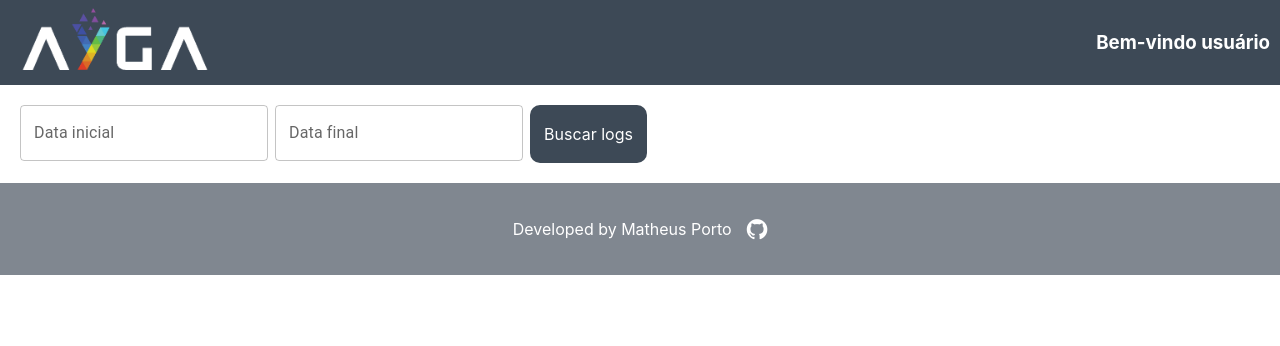
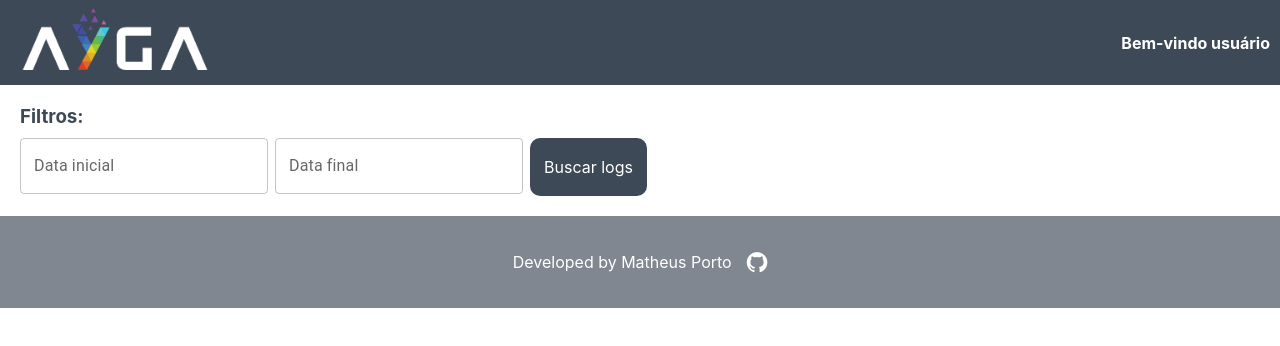
Before and after one commit to matheusmoraesporto/dots-ui, a React (Create React App) app: page / in a window 1280 px wide. Shown: the top 346 px of the page. Built offline with nearby package versions, Linux system fonts and the light colour scheme.

Commit message:
Add descriptions

```diff
--- a/src/components/DeviceTable/styles.css
+++ b/src/components/DeviceTable/styles.css
@@ -1,5 +1,5 @@
 table {
-    margin-top: 30px;
+    margin-bottom: 30px;
     width: 520px;
     border-radius: 20px;
 }
--- a/src/components/Header/index.js
+++ b/src/components/Header/index.js
@@ -6,7 +6,7 @@ function Header() {
     return (
         <header className="Header">
             <img src={AygaLogo} className="logo"></img>
-            <h3>Bem-vindo usuário</h3>
+            <h4>Bem-vindo usuário</h4>
         </header>
     );
 }
--- a/src/components/Header/styles.css
+++ b/src/components/Header/styles.css
@@ -12,7 +12,7 @@
     margin-left: 10px;
 }
 
-h3 {
+h4 {
     color: #ffffff;
     margin-right: 10px;
     align-content: end;
--- a/src/components/Main/index.js
+++ b/src/components/Main/index.js
@@ -30,9 +30,13 @@ function Main() {
 
     return (
         <div className="Main">
+            <h3>Filtros:</h3>
             <DateField onChange={setSince} value={since} className="dtStart" label="Data inicial" format="DD-MM-YYYY" />
             <DateField onChange={setUntil} value={until} className="dtFinal" label="Data final" format="DD-MM-YYYY" />
             <button onClick={handleDevices} type="button" className="findButton">Buscar logs</button>
+            {devices.length > 0
+                ? <h3 className="devicesDescription">Devices:</h3> : <></>
+            }
             {devices.map(device => (
                 <DeviceTable key={device.deviceUUID} device={device} />
             ))}
--- a/src/components/Main/styles.css
+++ b/src/components/Main/styles.css
@@ -16,7 +16,15 @@
     border-radius: 10px;
     border: none;
     transition: border-color .02s;
+}
 
+h3 {
+    margin-bottom: 10px;
+    color: #3d4956;
+}
+
+.devicesDescription {
+    margin-top: 30px;
 }
 
 @media only screen and (max-width: 550px) {
```
